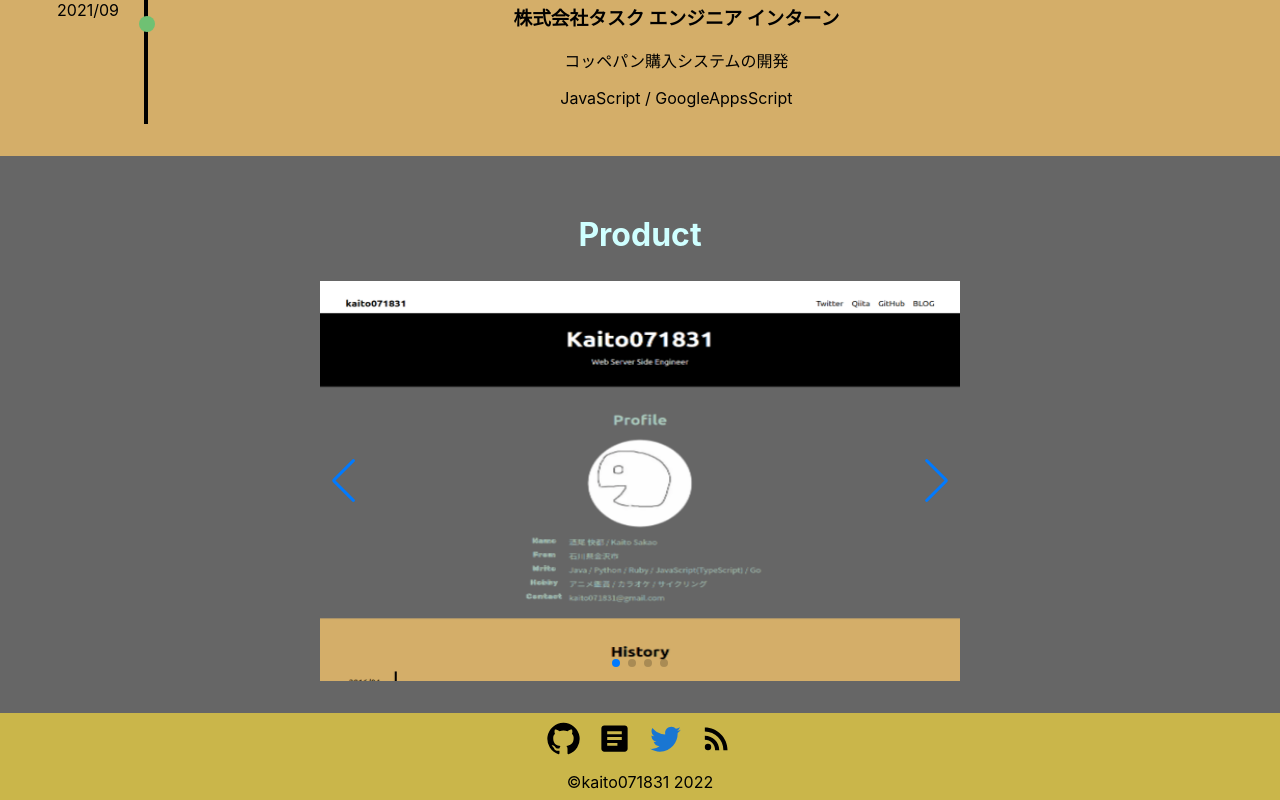
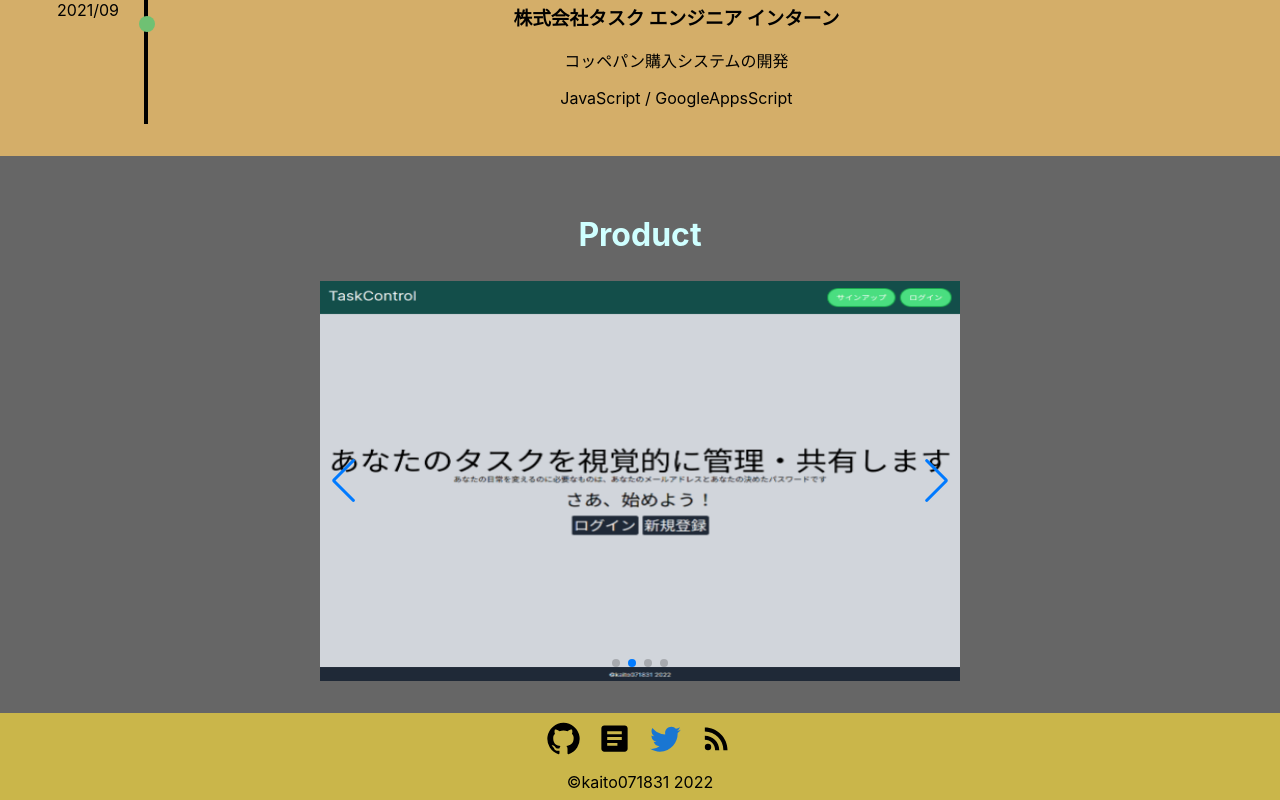
Before and after one commit to kaito071831/blog_app, a Next.js app: page / in a window 1280 px wide. Shown: the part 1519-2319 px from the top of the page. Built offline with nearby package versions, Linux system fonts and the light colour scheme; a web font is replaced by a local one.

Commit message:
自動再生を実装した

```diff
--- a/src/Category/portfolio.tsx
+++ b/src/Category/portfolio.tsx
@@ -1,15 +1,13 @@
 import styled from "styled-components"
 import { Contents } from "../components/content"
 import { Swiper, SwiperSlide } from 'swiper/react';
-import SwiperCore, { Pagination, Navigation } from 'swiper';
+import { Pagination, Navigation, Autoplay } from 'swiper';
 import Image from "next/image";
 import Link from "next/link";
 import { Products } from "../pages/product";
 import { pc, sp } from "../styles/media";
 
 import type { Product } from "../pages/product"
-
-SwiperCore.use([Pagination, Navigation]);
 
 const ProductH2 = styled.h2`
   color: #cfffffff;
@@ -54,8 +52,13 @@ export const Portfolio = () => {
             pagination = {{
               clickable: true,
             }}
+            autoplay={{
+              delay: 2500,
+              disableOnInteraction: false,
+            }}
             navigation
             loop={true}
+            modules={[Pagination, Autoplay, Navigation]}
           >
             {images.map((image: Image, index: number) => (
               <SwiperSlide key={index}>
```
